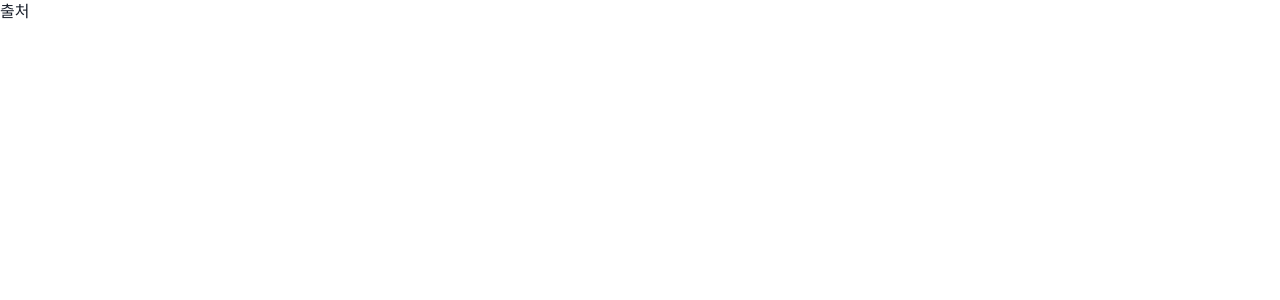
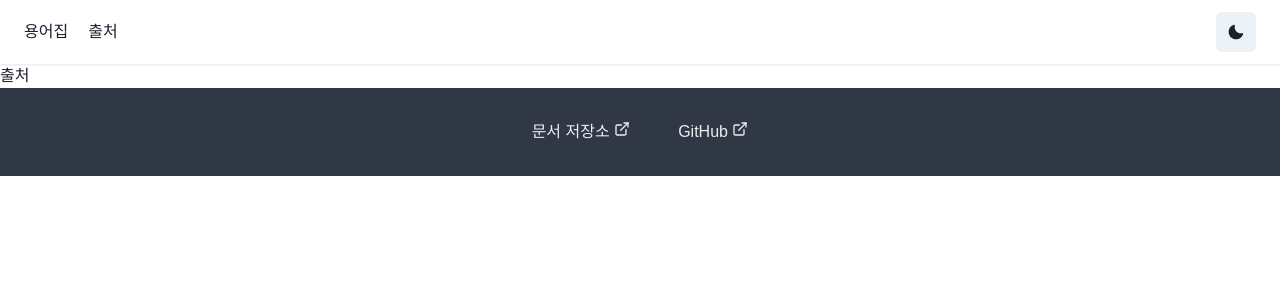
Before and after one commit to autroshot/docs-glossary, a Next.js app: page /reference in a window 1280 px wide. Shown: the top 300 px of the page. Built offline with nearby package versions, Linux system fonts and the light colour scheme.

Commit message:
구현: 레이아웃

```diff
--- /dev/null
+++ b/components/footer.tsx
@@ -0,0 +1,17 @@
+import { ExternalLinkIcon } from '@chakra-ui/icons';
+import { Center, HStack, Link } from '@chakra-ui/react';
+
+export default function Footer() {
+  return (
+    <Center py={8} bgColor="#303846" color="#EBEDF0">
+      <HStack spacing="3rem">
+        <Link href="https://autroshot.github.io/docs-repository/" isExternal>
+          문서 저장소 <ExternalLinkIcon verticalAlign="0" />
+        </Link>
+        <Link href="#" isExternal>
+          GitHub <ExternalLinkIcon verticalAlign="0" />
+        </Link>
+      </HStack>
+    </Center>
+  );
+}
--- /dev/null
+++ b/components/layout.tsx
@@ -0,0 +1,17 @@
+import { ScriptProps } from 'next/script';
+import Footer from './footer';
+import Navbar from './navbar';
+
+export default function Layout({ children }: ScriptProps) {
+  return (
+    <>
+      <nav>
+        <Navbar />
+      </nav>
+      <main>{children}</main>
+      <footer>
+        <Footer />
+      </footer>
+    </>
+  );
+}
--- a/pages/_app.tsx
+++ b/pages/_app.tsx
@@ -1,11 +1,14 @@
 import type { AppProps } from 'next/app';
 import { ChakraProvider, extendTheme } from '@chakra-ui/react';
 import theme from '../themes';
+import Layout from '../components/layout';
 
 function MyApp({ Component, pageProps }: AppProps) {
   return (
     <ChakraProvider theme={theme}>
-      <Component {...pageProps} />
+      <Layout>
+        <Component {...pageProps} />
+      </Layout>
     </ChakraProvider>
   );
 }
```
Also changed, not shown: pages/index.tsx (+0 -18 lines).
